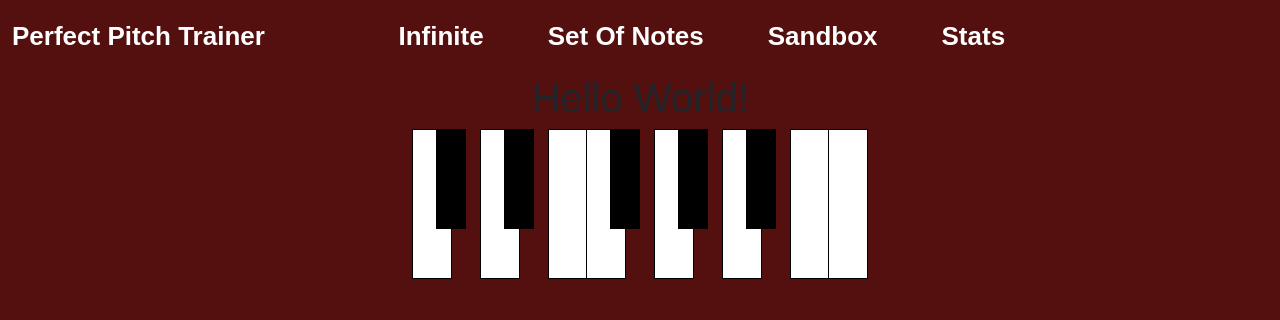
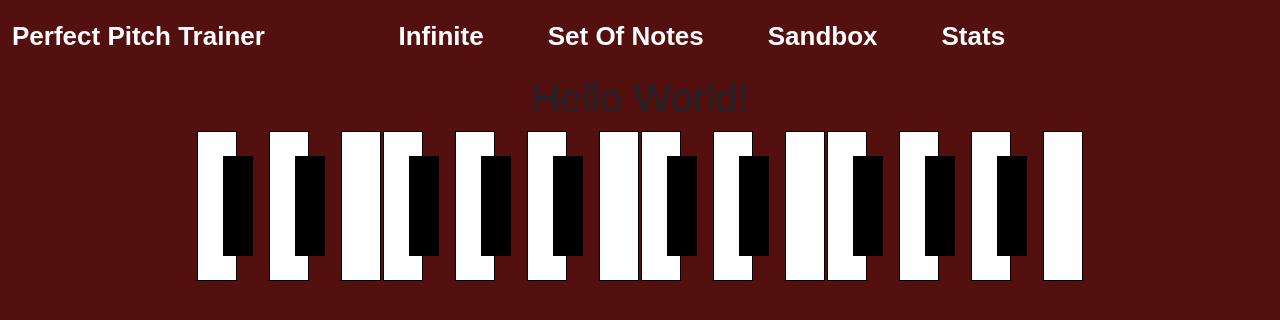
Before and after one commit to IGieckI/Perfect-Pitch-Trainer, a Vue app in the folder client/: page / in a window 1280 px wide. Shown: the top 320 px of the page. Built offline with nearby package versions, Linux system fonts and the light colour scheme; a web font is replaced by a local one.

Commit message:
Fix Piano typescript code (CSS unstable)

```diff
--- a/client/src/components/Piano.vue
+++ b/client/src/components/Piano.vue
@@ -1,6 +1,6 @@
 <template>
     <div class="piano">
-        <div v-for="(note, index) in notes" :key="index" class="key" :class="{'black-key': isBlackKey(note), 'white-key': !isBlackKey(note)}"></div>
+        <div v-for="(note, index) in notes" :key="index" class="key" :class="{ 'black-key': isBlackKey(note), 'white-key': !isBlackKey(note) }" @mousedown="playNote(note)" @mouseup="stopNote"></div>
     </div>
 </template>
 
@@ -9,28 +9,31 @@ import { defineComponent } from 'vue';
 import * as Tone from 'tone';
 
 export default defineComponent({
-    data() {
-        return {
-            synth: new Tone.Synth().toDestination(),
-            notes: ['C4', 'C#4', 'D4', 'D#4', 'E4', 'F4', 'F#4', 'G4', 'G#4', 'A4', 'A#4', 'B4', 'C5']
-        }
+    name: 'PlayablePiano',
+    setup() {
+        const notes = [
+        'C4', 'C#4', 'D4', 'D#4', 'E4', 'F4', 'F#4', 'G4', 'G#4', 'A4', 'A#4', 'B4',
+        'C5', 'C#5', 'D5', 'D#5', 'E5', 'F5', 'F#5', 'G5', 'G#5', 'A5', 'A#5', 'B5'
+    ];
+
+    const synth = new Tone.Synth().toDestination();
+
+    const playNote = (note: string) => {
+        synth.triggerAttack(note);
+    };
+
+    const stopNote = () => {
+        synth.triggerRelease();
+    };
+
+    const isBlackKey = (note: string) => note.includes('#');
+
+    return { notes, playNote, stopNote, isBlackKey };
     },
-    methods: {
-        isBlackKey(note: string) {
-            return note.includes('#');
-        },
-        playNote(note: string) {
-            Tone.context.resume().then(() => {
-                this.synth.triggerAttackRelease(note, '8n');
-            });
-        }
-    }
 });
 </script>
 
-
-
-<style scoped lang="scss">
+<style lang="scss">
 .piano {
     display: flex;
     justify-content: center;
@@ -38,30 +41,24 @@ export default defineComponent({
 }
 
 .key {
-        border: 1px solid #000;
+    cursor: pointer;
+    border: 1px solid black;
     height: 150px;
     width: 40px;
-        cursor: pointer;
-        &:hover {
-        background-color: #f0f0f0;
-        }
-    }
+    margin: 1px;
 
-    .black-key {
-        background-color: #000;
-        position: absolute;
+    &.black-key {
+    background-color: black;
+    width: 30px;
     margin: 0;
-        color: #fff;
-        width: 30px;
     position: relative;
-        top: -25px;
     left: -15px;
     z-index: 1;
     height: 100px;
     }
 
-    .white-key {
-        background-color: #fff;
-        margin: -1px;
+    &.white-key {
+    background-color: white;
+    }
 }
 </style>
```
Lines whose indentation alone changed are shown as unchanged.
